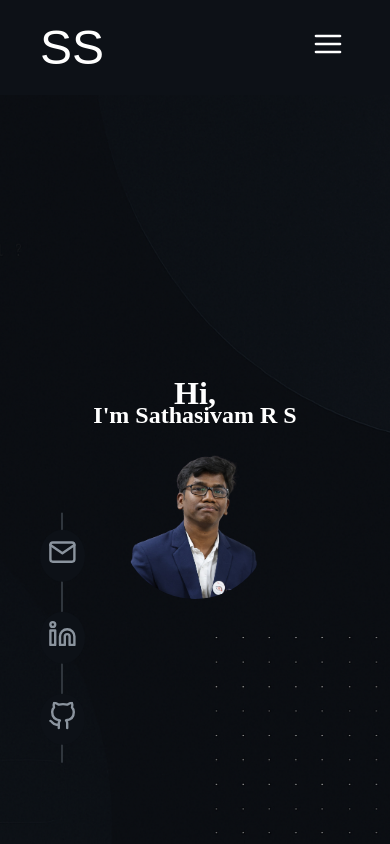
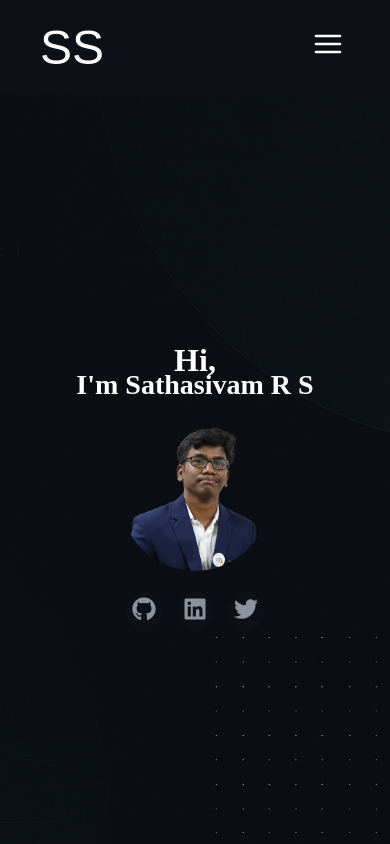
Before and after one commit to SathaSivamRS/Satha_Portfolio, a React (Create React App) app: page / in a window 390 px wide. Shown: the top 844 px of the page. Built offline with nearby package versions, Linux system fonts and the light colour scheme; a web font is replaced by a local one.

Commit message:
feat: Build and style complete portfolio hero section-Final-1

```diff
--- a/src/App.js
+++ b/src/App.js
@@ -1,7 +1,7 @@
 import React from 'react';
 import './App.css';
 import Header from './components/Header/Header';
-import SocialLinks from './components/SocialLinks/SocialLinks';
+// import SocialLinks from './components/SocialLinks/SocialLinks';
 import Hero from './components/Hero/Hero';
 import About from './components/About/About';
 import Education from './components/Education/Education';
@@ -10,7 +10,7 @@ function App() {
   return (
     <div className="App">
       <Header />
-      <SocialLinks />
+      {/* <SocialLinks /> */}
       <Hero />
       <About/>
       <Education />
--- a/src/components/Header/Header.module.css
+++ b/src/components/Header/Header.module.css
@@ -67,7 +67,7 @@
 @media (max-width: 992px) {
   .header {
     padding: 20px 40px;
-    position: sticky;
+    /* position: sticky; */
   }
 
   .hamburger {
@@ -92,7 +92,7 @@
   .nav ul {
     flex-direction: column;
     width: 100%;
-    padding: 20px 0;
+    padding: 30px 0;
     border-radius: 0;
     border: none;
     background: none;
--- a/src/components/Hero/Hero.js
+++ b/src/components/Hero/Hero.js
@@ -1,6 +1,9 @@
 import React from 'react';
 import styles from './Hero.module.css';
 import profilePic from '../../assets/SS_Transperent_2.png'; // Your transparent profile image
+
+// Example social icons (replace with your preferred icons or use react-icons)
+import { FaGithub, FaLinkedin, FaTwitter } from 'react-icons/fa';
 
 const Hero = () => {
   const codeSnippet = `
@@ -31,6 +34,19 @@ const Hero = () => {
         className={styles.profileImage}
       />
 
+      {/* Social Icons */}
+      <div className={styles.socialContainer}>
+        <a href="https://github.com/" target="_blank" rel="noopener noreferrer">
+          <FaGithub />
+        </a>
+        <a href="https://linkedin.com/" target="_blank" rel="noopener noreferrer">
+          <FaLinkedin />
+        </a>
+        <a href="https://twitter.com/" target="_blank" rel="noopener noreferrer">
+          <FaTwitter />
+        </a>
+      </div>
+
       <div className={styles.codeSnippet}>
         <pre><code>{codeSnippet}</code></pre>
       </div>
--- a/src/components/Hero/Hero.module.css
+++ b/src/components/Hero/Hero.module.css
@@ -11,7 +11,6 @@
   background-repeat: no-repeat;
 }
 
-/* --- Main Content --- */
 .textContent {
   text-align: left;
   z-index: 5;
@@ -35,7 +34,6 @@
   color: #fff;
 }
 
-/* --- Profile Image --- */
 .profileImage {
   position: absolute;
   width: 300px;
@@ -48,7 +46,6 @@
   z-index: 1;
 }
 
-/* --- Decorative Elements --- */
 .codeSnippet {
   position: absolute;
   top: 15%;
@@ -59,11 +56,44 @@
   line-height: 1.2;
 }
 
-/* .brackets { ... } */
-/* .dotGrid { ... } */
-/* .curvedLine { ... } */
+.socialContainer {
+  position: fixed;
+  left: 40px;
+  top: 50%;
+  transform: translateY(50%);
+  display: flex;
+  flex-direction: column;
+  gap: 30px;
+  align-items: center;
+  z-index: 10;
+}
 
-/* --- Responsive Styles --- */
+.socialContainer::before {
+  content: '';
+  width: 2px;
+  height: 250px;
+  background-color: #30363d;
+  position: absolute;
+  left: 50%;
+  top: 50%;
+  transform: translate(-50%, -50%);
+  z-index: -1;
+}
+
+.socialContainer a {
+  color: #8b949e;
+  font-size: 1.8rem;
+  transition: color 0.3s ease, transform 0.3s ease;
+  background-color: #0D1117;
+  padding: 8px;
+  border-radius: 50%;
+}
+
+.socialContainer a:hover {
+  color: #fff;
+  transform: scale(1.2);
+}
+
 @media (max-width: 1024px) {
   .heroContainer {
     padding: 0 40px;
@@ -114,7 +144,6 @@
     margin-bottom: 20px;
     padding: 0;
     border: none;
-    border-radius: 0;
     background-color: transparent;
     z-index: 5;
   }
@@ -125,10 +154,10 @@
   }
 
   .name {
-    font-size: 1.5rem;
+    font-size: 1.75rem;
     margin: -10px 0 0 0;
     color: #fff;
-    white-space: nowrap; /* Ensure "I'm Sathasivam R S" stays in a single line */
+    white-space: nowrap;
   }
 
   .profileImage {
@@ -146,7 +175,23 @@
     display: none;
   }
 
-  /* .brackets { display: none; } */
-  /* .dotGrid { display: none; } */
-  /* .curvedLine { display: none; } */
+  .socialContainer {
+    position: relative;
+    left: 0;
+    top: auto;
+    transform: none;
+    flex-direction: row;
+    justify-content: center;
+    gap: 15px;
+    margin-top: 20px;
+  }
+
+  .socialContainer::before {
+    display: none;
+  }
+
+  .socialContainer a {
+    font-size: 1.5rem;
+    padding: 6px;
+  }
 }
--- a/src/components/SocialLinks/SocialLinks.js
+++ /dev/null
@@ -1,22 +0,0 @@
-import React from 'react';
-// Make sure you are importing from 'react-icons/fi' for the outline style
-import { FiMail, FiLinkedin, FiGithub } from 'react-icons/fi';
-import styles from './SocialLinks.module.css';
-
-const SocialLinks = () => {
-  return (
-    <div className={styles.socialContainer}>
-      <a href="mailto:sathasivamrs23@gmail.com" aria-label="Email">
-        <FiMail />
-      </a>
-      <a href="https://linkedin.com/in/rssathasivam" target="_blank" rel="noopener noreferrer" aria-label="LinkedIn">
-        <FiLinkedin />
-      </a>
-      <a href="https://github.com/SathaSivamRS" target="_blank" rel="noopener noreferrer" aria-label="GitHub">
-        <FiGithub />
-      </a>
-    </div>
-  );
-};
-
-export default SocialLinks;
--- a/src/components/SocialLinks/SocialLinks.module.css
+++ /dev/null
@@ -1,43 +0,0 @@
-.socialContainer {
-  position: fixed;
-  /* CHANGED: Positioned 40px from the left edge */
-  left: 40px;
-  top: 50%;
-  transform: translateY(50%);
-  display: flex;
-  flex-direction: column;
-  gap: 30px; /* Increased gap for better spacing */
-  align-items: center;
-  z-index: 10;
-}
-
-/* ADDED: This pseudo-element creates the vertical line */
-.socialContainer::before {
-  content: '';
-  width: 2px;
-  height: 250px;
-  background-color: #30363d; /* Subtle grey color for the line */
-  position: absolute;
-  left: 50%;
-  top: 50%;
-  transform: translate(-50%, -50%);
-  z-index: -1;
-}
-
-.socialContainer a {
-  /* CHANGED: Updated color to match the design's subtle grey */
-  color: #8b949e;
-  /* CHANGED: Increased icon size */
-  font-size: 1.8rem;
-  transition: color 0.3s ease, transform 0.3s ease;
-
-  /* IMPORTANT: This makes the icon 'punch out' of the line */
-  background-color: #0D1117;
-  padding: 8px;
-  border-radius: 50%; /* Make the background circular */
-}
-
-.socialContainer a:hover {
-  color: #fff;
-  transform: scale(1.2);
-}
```
